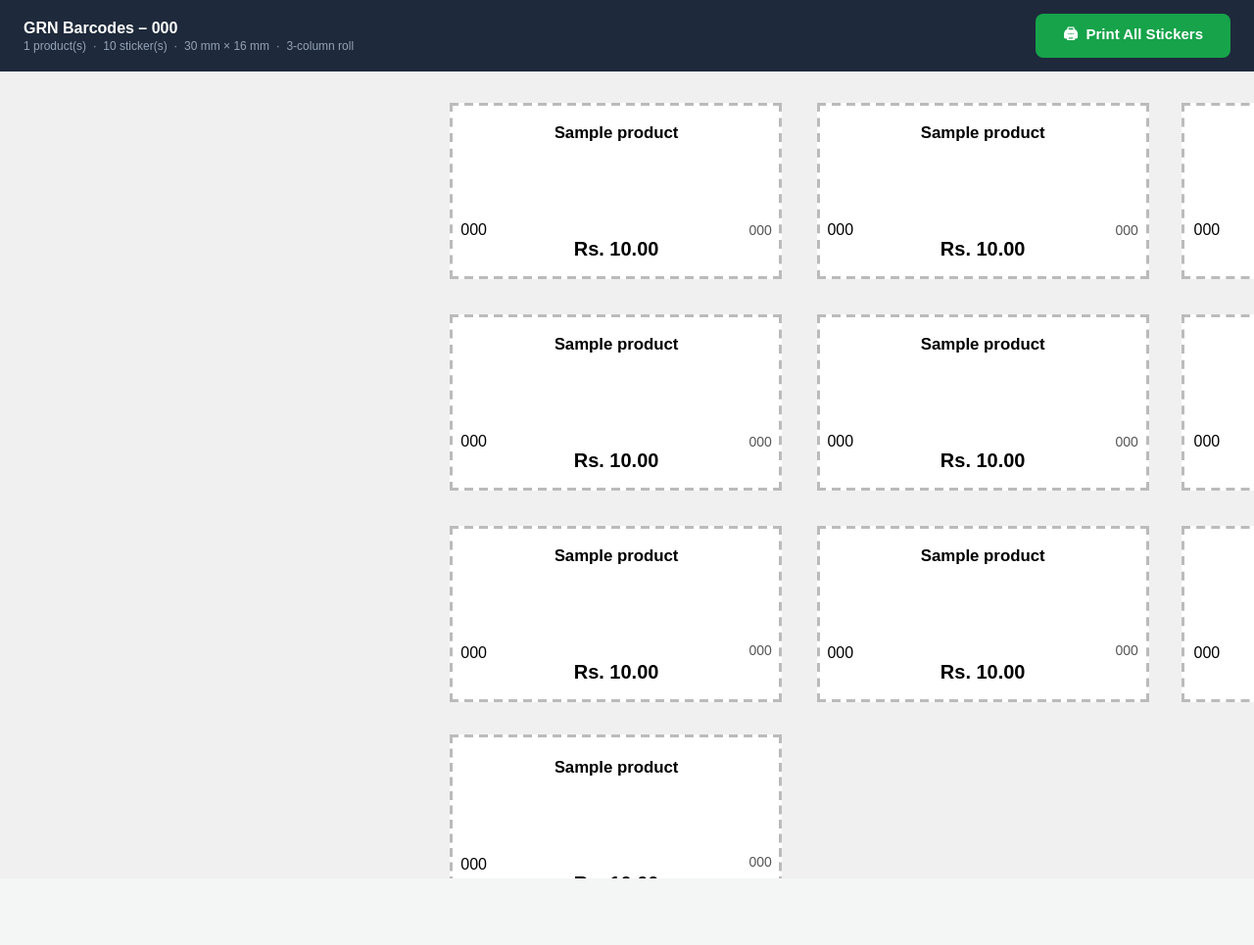
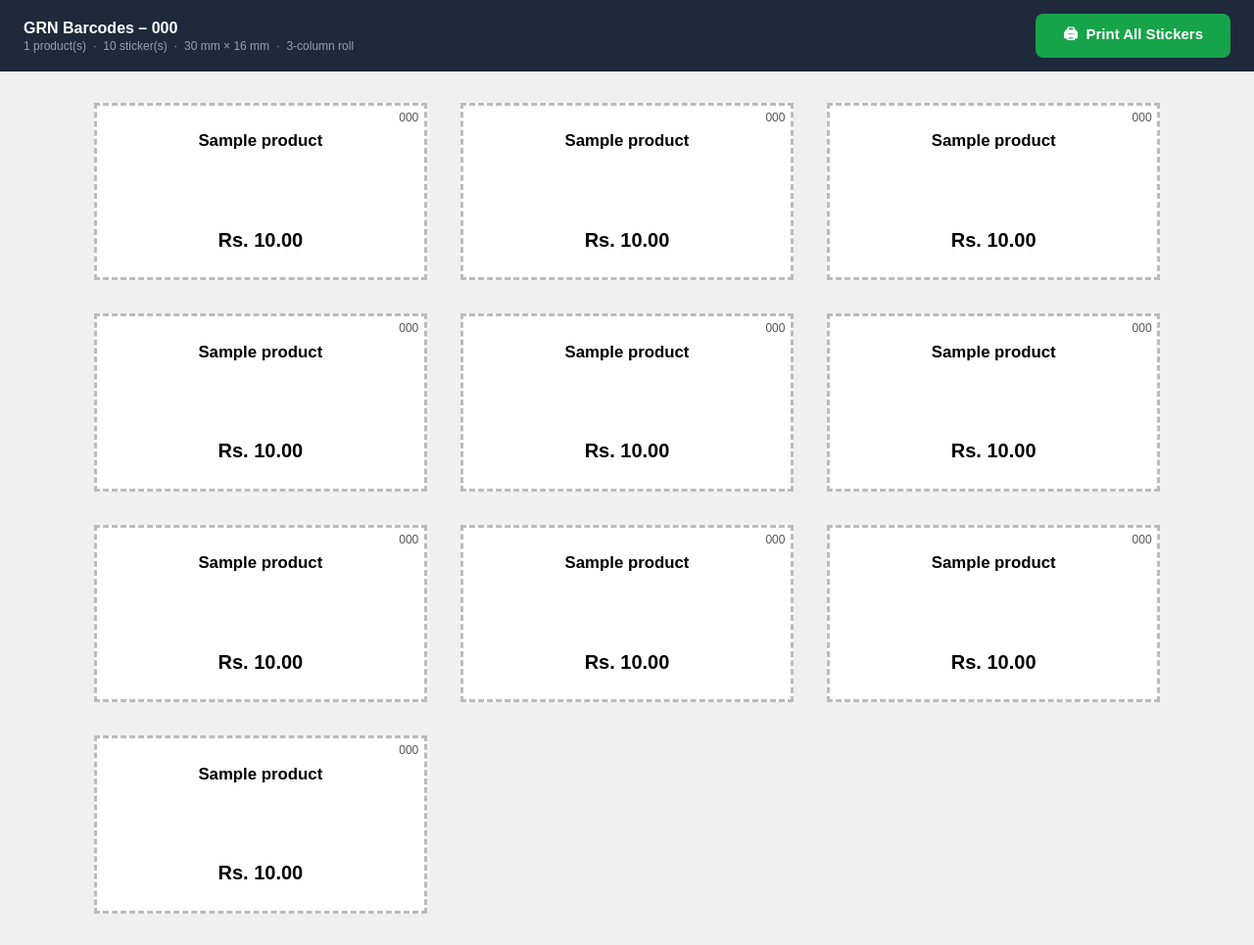
Before and after one commit to nadeeshanchathuranga/lvrsheaven, a Laravel app: page /grn/1/barcodes in a window 1280 px wide. Shown: the whole page at 98% size. Before the commit the page ends 897 px from the top, so only its background shows below. Run offline with Laravel 10, Linux system fonts and the light colour scheme; a user stored in the database is signed in; data comes from the database, SQL or seed files in the repository; tables that the repository leaves empty hold one stand-in row (values such as "Sample post"); some libraries are stand-ins or nearby versions.

Commit message:
refactor barcode sticker layout for improved readability and alignment

```diff
--- a/resources/views/grn-barcodes.blade.php
+++ b/resources/views/grn-barcodes.blade.php
@@ -52,12 +52,12 @@
     .sticker-grid {
       display: grid;
       grid-template-columns: repeat(3, 30mm);
-      grid-auto-rows: minmax(16mm, 16mm);
+      grid-auto-rows: 16mm;
       row-gap: 3mm; /* physical gap between label rows on roll */
       column-gap: 3mm; /* physical gap between label columns on roll */
-      transform: scale(3);
-      transform-origin: top left;
-      margin-bottom: calc((16mm * var(--rows) * 2));
+      /* scale up for screen readability – zoom (unlike transform)
+         actually changes the layout box so rows don't overlay */
+      zoom: 3;
     }
 
     @media print {
@@ -65,7 +65,7 @@
       .sheet-wrap { display: block; padding: 0; min-height: auto; }
       body        { background: #fff; width: 96mm; }
       .sticker-grid {
-        transform: none;
+        zoom: 1;
         margin: 0;
         width: 96mm;
       }
@@ -120,21 +120,15 @@
       color: #000;
     }
 
-    .sticker-bottom {
-      display: flex;
-      justify-content: space-between;
-      align-items: center;
-      width: 28mm;
-    }
-
-    .sticker-barcode-num {
-      font-size: 4pt;
-      color: #000;
-    }
-
     .sticker-supplier {
-      font-size: 3.5pt;
+      position: absolute;
+      right: 0.5mm;
+      top: 0.5mm;
+      font-size: 3pt;
       color: #555;
+      margin: 0;
+      padding: 0;
+      line-height: 1;
     }
   </style>
 </head>
@@ -145,7 +139,6 @@
     foreach ($items as $item) {
       $totalStickers += max(1, $item->grn_quantity ?? 1);
     }
-    $rows = ceil($totalStickers / 3);
   @endphp
 
   <div class="toolbar">
@@ -156,12 +149,7 @@
     <button class="btn-print" onclick="window.print()">🖨&nbsp; Print All Stickers</button>
   </div>
 
-  <style>
-    .sticker-grid { --rows: {{ $rows }}; }
-    @media screen {
-      .sheet-wrap { min-height: calc({{ $rows }} * 16mm * 3 + 80px); }
-    }
-  </style>
+  {{-- No extra height hacks needed – zoom (unlike transform) respects layout flow --}}
 
   <div class="sheet-wrap">
     <div class="sticker-grid">
@@ -181,11 +169,8 @@
         <div class="sticker">
           <div class="sticker-name" title="{{ $name }}">{{ $name }}</div>
           <svg id="bc-{{ $stickerIndex++ }}" data-barcode="{{ $barcode }}"></svg>
-          <div class="sticker-bottom">
-            <span class="sticker-barcode-num">{{ $barcode }}</span>
-            @if($supplierCode)<span class="sticker-supplier">{{ $supplierCode }}</span>@endif
-          </div>
           <div class="sticker-price">Rs. {{ $price }}</div>
+          @if($supplierCode)<div class="sticker-supplier">{{ $supplierCode }}</div>@endif
         </div>
         @endfor
       @endforeach
@@ -199,7 +184,8 @@
           format:       'CODE128',
           width:        0.9,
           height:       16,
-          displayValue: false,
+          displayValue: true,
+          fontSize:     6,
           margin:       1,
           lineColor:    '#000',
           background:   '#fff',
```
Also changed, not shown: resources/views/barcode-sticker-bulk.blade.php (+16 -30 lines), resources/views/barcode-sticker.blade.php (+16 -33 lines).
